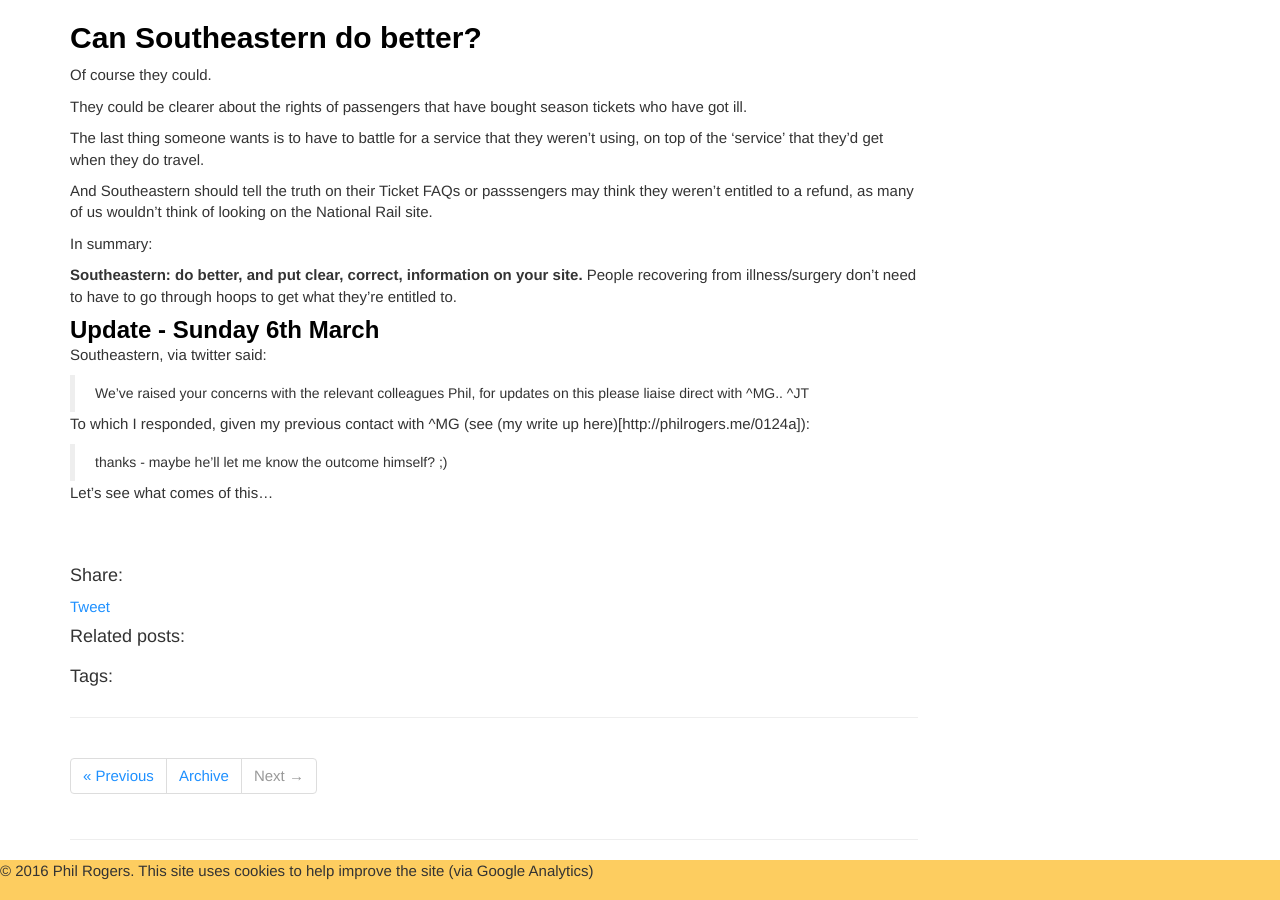
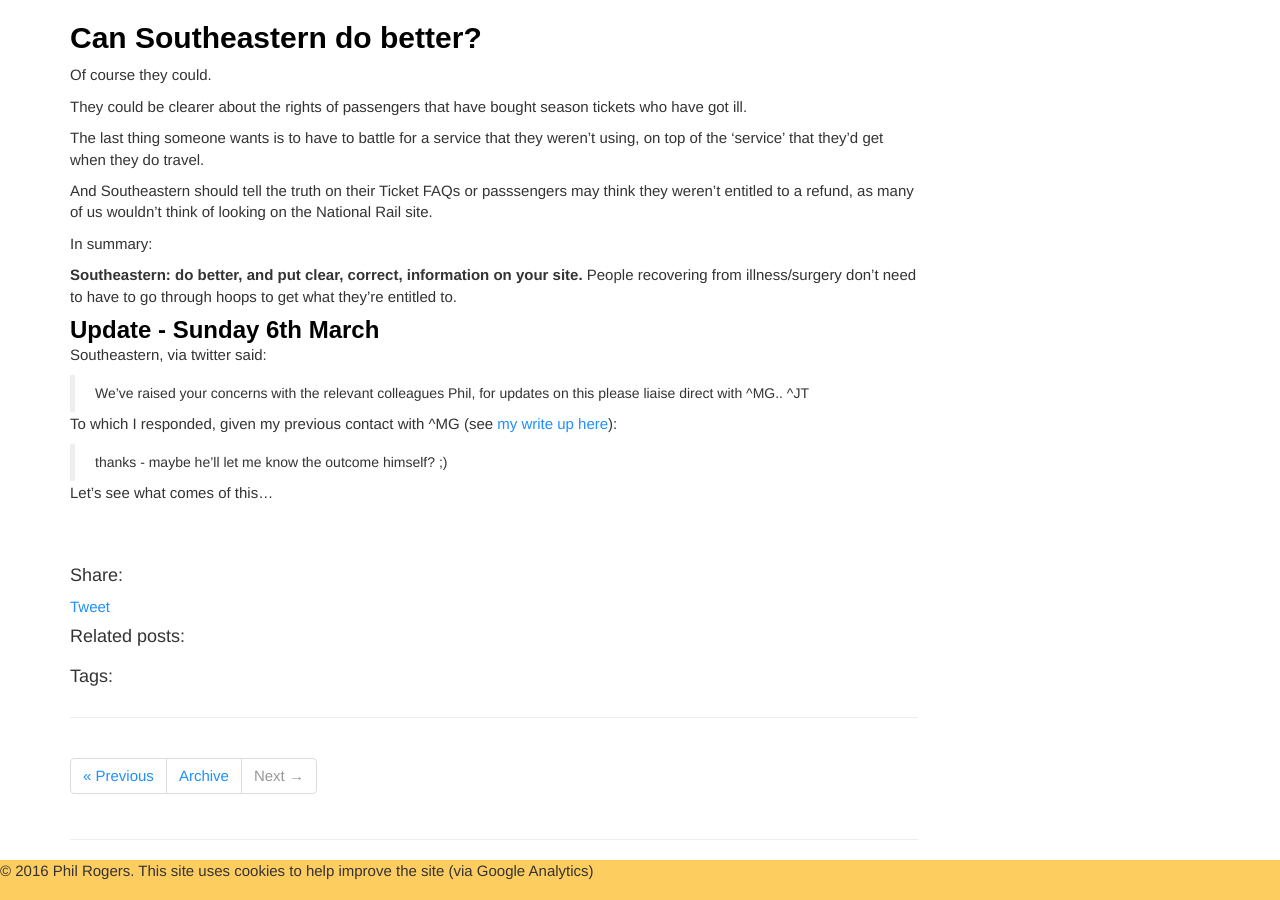
Before and after one commit to serailaction/serailaction.github.io, a Jekyll site: the page built from _posts/2016-03-05-Clarity-over-ticket-refunds.md, in a window 1280 px wide and 900 px high, scrolled down 2813 px. Built offline with Jekyll 4.4.1, drawn with Linux system fonts in a browser that asks for light colours; nearby versions of some CDN libraries; comment, search, counter and statistics services are not loaded.

Commit message:
brackets

```diff
--- a/_posts/2016-03-05-Clarity-over-ticket-refunds.md
+++ b/_posts/2016-03-05-Clarity-over-ticket-refunds.md
@@ -83,7 +83,7 @@
 
 > We've raised your concerns with the relevant colleagues Phil, for updates on this please liaise direct with ^MG.. ^JT
 
-To which I responded, given my previous contact with ^MG (see (my write up here)[http://philrogers.me/0124a]):
+To which I responded, given my previous contact with ^MG (see [my write up here](http://philrogers.me/0124a)):
 
 > thanks - maybe he’ll let me know the outcome himself? ;)
 
```
